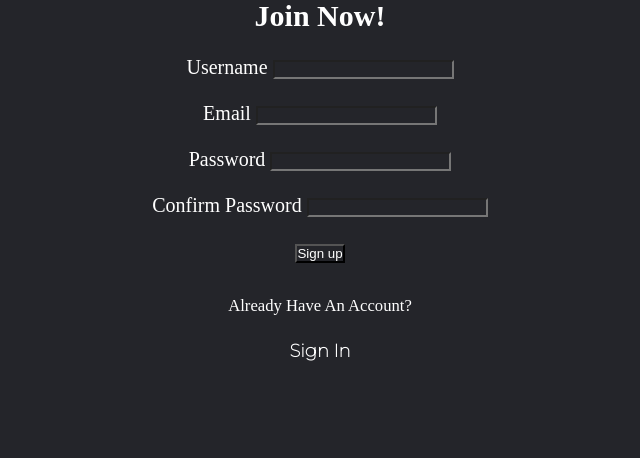
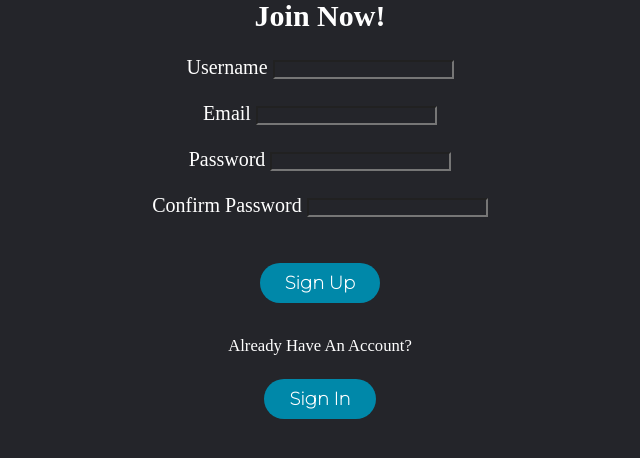
Before and after one commit to HYOB99/MovieRecSite, a Flask app: page /sign_up in a window 1280 px wide. Shown: the part 152-610 px from the top of the page, without its empty margins (320-960 px from the left). Run offline with Flask 2, Linux system fonts and the light colour scheme.

Commit message:
add changes to signup and signin page

```diff
--- a/static/forms.css
+++ b/static/forms.css
@@ -105,3 +105,9 @@ fieldset {
     align-items: center; */
     text-align: center;
 }
+
+.center {
+    display: flex;
+    justify-content: center;
+    align-items: center;
+}
--- a/templates/about.html
+++ b/templates/about.html
@@ -18,7 +18,8 @@
     <p>The source code for this project can be found <a class="text-color" href="https://github.com/HYOB99/MovieRecSite" target="_blank" rel="noopener noreferrer">here</a>.</p>
     <br><br><br><br><br>
     <h3>Contact Us!</h3>
-    <p>Hakyung Yun: hamiram9@gmail.com</p>
-    <p>Earl Chae: darktempler120@gmail.com</p>
+    <br>
+    <p>Hakyung Yun: hamiram9@gmail.com</p><br>
+    <p>Earl Chae: darktempler120@gmail.com</p><br><br>
 </div>
 {% endblock content %}
--- a/templates/sign_up.html
+++ b/templates/sign_up.html
@@ -68,16 +68,18 @@
             </div>
             <br>
         </fieldset>
-        <div class="form-group">
-            {{ form.submit(class="btn btn-outline-info") }}
+        <br>
+        <div class="form-group center">
+            <button class="btn btn-primary" type="submit">Sign Up</button>
         </div>
     </form>
 </div>
+
 <div class="bigger-text">
     <small class="text-muted">
         Already Have An Account?
         <br><br>
-        <a class="text-color" href="{{ url_for('sign_in_page') }}">Sign In</a>
+        <a class="center" href="{{ url_for('sign_in_page') }}"><button>Sign In</button></a><br>
     </small>
 </div>
 {% endblock content %}
```
Also changed, not shown: templates/sign_in.html (+3 -4 lines).
